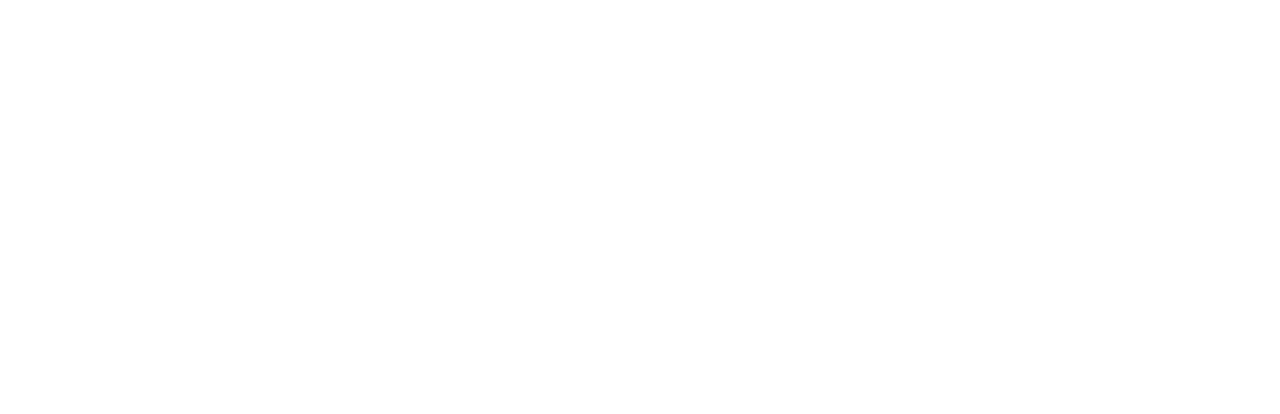
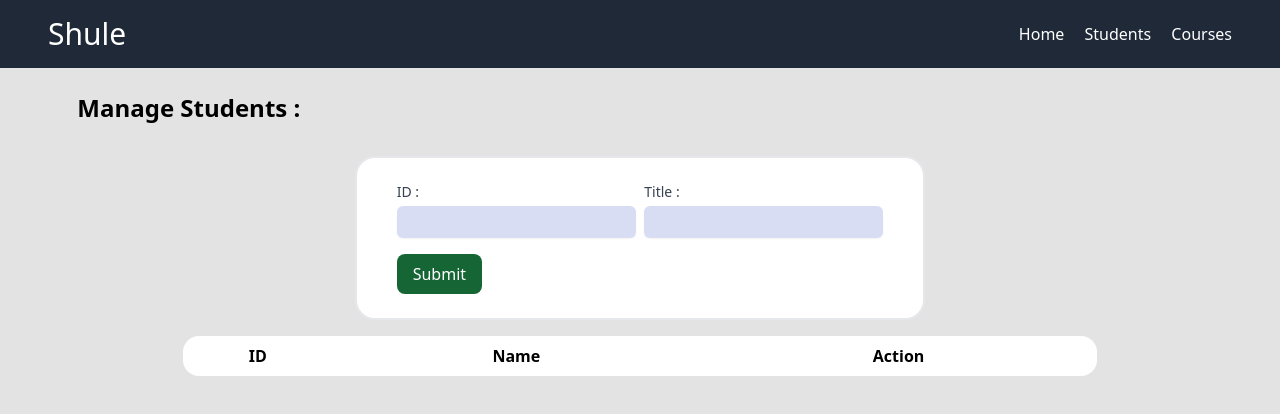
Before and after one commit to Mr-AXEL01/mein_Schule, a plain HTML site: page app/courses.html in a window 1280 px wide. Drawn offline with nearby package versions, Linux system fonts and the light colour scheme.

Commit message:
update design for courses page

```diff
--- a/app/courses.html
+++ b/app/courses.html
@@ -0,0 +1,69 @@
+<!DOCTYPE html>
+<html lang="en">
+
+<head>
+    <meta charset="UTF-8">
+    <meta name="viewport" content="width=device-width, initial-scale=1.0">
+    <script src="https://cdn.tailwindcss.com"></script>
+    <title>Students - Shule</title>
+</head>
+
+<style>
+    .remove-arrow::-webkit-inner-spin-button,
+    .remove-arrow::-webkit-outer-spin-button {
+        -webkit-appearance: none;
+        margin: 0;
+    }
+
+    .remove-arrow {
+        -moz-appearance: textfield;
+    }
+</style>
+
+<body class="bg-[#e3e3e3]">
+
+    <header class="bg-gray-800 p-4 text-white flex justify-between items-center px-12">
+        <h1 class="text-3xl">Shule</h1>
+        <nav>
+            <a href="index.html" class="mr-4">Home</a>
+            <a href="students.html" class="mr-4">Students</a>
+            <a href="courses.html">Courses</a>
+        </nav>
+    </header>
+
+    <main class="w-11/12 mx-auto">
+        <h2 class="text-2xl font-bold m-6 mb-4">Manage Students :</h2>
+        <section class="p-4 flex flex-col items-center ">
+            <form id="courseForm" class="mb-4 p-6 px-10 border-2 rounded-[20px] bg-[#fff] w-[50%]">
+                <div class="flex items-center justify-between ">
+                    <div class="mb-4">
+                        <label for="courseId" class="block text-sm font-medium text-gray-700">ID :</label>
+                        <input type="number" id="courseId" class="bg-[#d8ddf4] remove-arrow mt-1 p-1 text-center block w-full rounded-md border-gray-300 shadow-sm">
+                    </div>
+                    <div class="mb-4">
+                        <label for="courseName" class="block text-sm font-medium text-gray-700">Title :</label>
+                        <input type="number" id="courseName" class="bg-[#d8ddf4] remove-arrow mt-1 p-1 text-center block w-full rounded-md border-gray-300 shadow-sm">
+                    </div>
+                </div>
+                <button type="submit" class="px-4 py-2 bg-green-800 hover:bg-green-500 text-white rounded-lg">Submit</button>
+            </form>
+
+            <!-- Course Table -->
+            <table class="w-[80%] bg-white border-gray-300 rounded-[16px]">
+              <thead>
+                <tr>
+                  <th class="py-2">ID</th>
+                  <th class="py-2">Name</th>
+                  <th class="py-2">Action</th>
+                </tr>
+              </thead>
+              <tbody id="courseTable" class="text-center border-t-2  border-gray-700">
+                <!-- Course rows will be added here dynamically -->
+              </tbody>
+            </table>
+          </section>
+    </main>
+
+  <script src="js/course.js"></script>
+</body>
+</html>
```
Also changed, not shown: app/students.html (line endings or trailing spaces).
